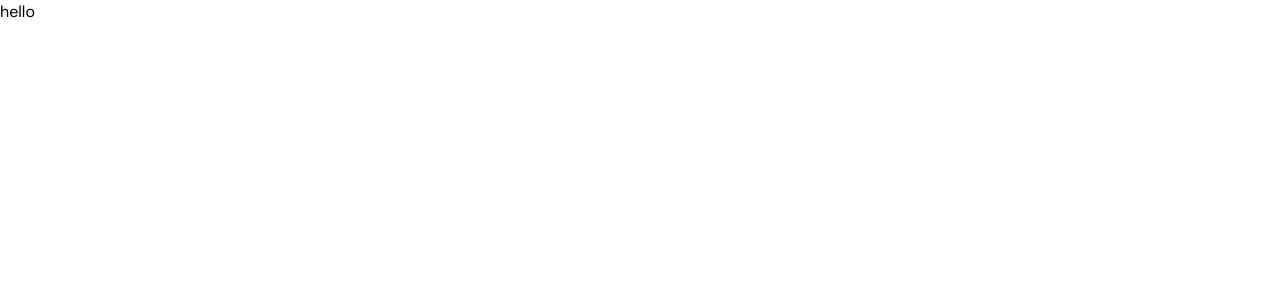
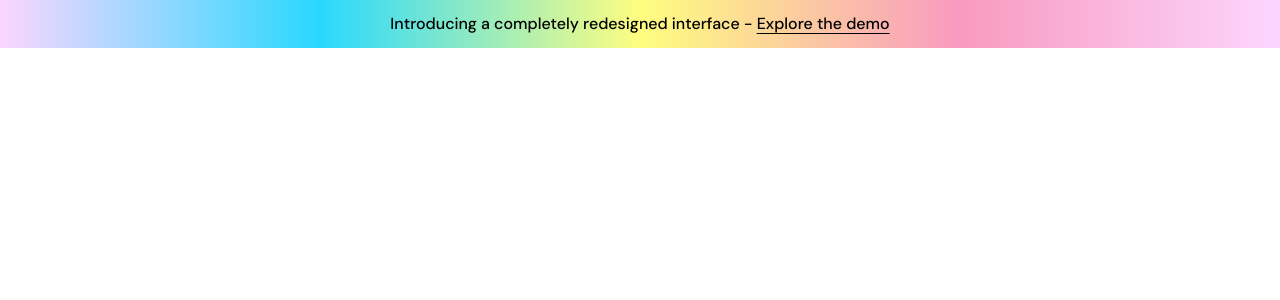
Before and after one commit to AsifAhmedSahil/Dark-Theme-SaaS-Landing-Page-Design---Next-Js---Tailwind---Framer-motion---Typescript, a Next.js app: page / in a window 1280 px wide. Shown: the top 300 px of the page. Built offline with nearby package versions, Linux system fonts and the light colour scheme.

Commit message:
banner design

```diff
--- a/src/app/page.tsx
+++ b/src/app/page.tsx
@@ -11,7 +11,7 @@ import { Footer } from "@/components/Footer";
 export default function Home() {
   return (
     <>
-    <div>hello</div>
+
       <Banner />
       <Navbar />
       <Hero />
--- a/src/components/Banner.tsx
+++ b/src/components/Banner.tsx
@@ -1,3 +1,12 @@
 export const Banner = () => {
-  return null;
+  return (
+    <div className="py-3 text-center bg-[linear-gradient(to_right,#FCD6FF,#29D8FF,#FFFD80,#F89ABF,#FCD6FF)]">
+      <div className="container">
+        <p className="font-medium">
+          <span className="hidden sm:inline">Introducing a completely redesigned interface - </span>
+        <a href="#" className="underline underline-offset-4 ">Explore the demo</a>
+        </p>
+      </div>
+    </div>
+  );
 };
```
